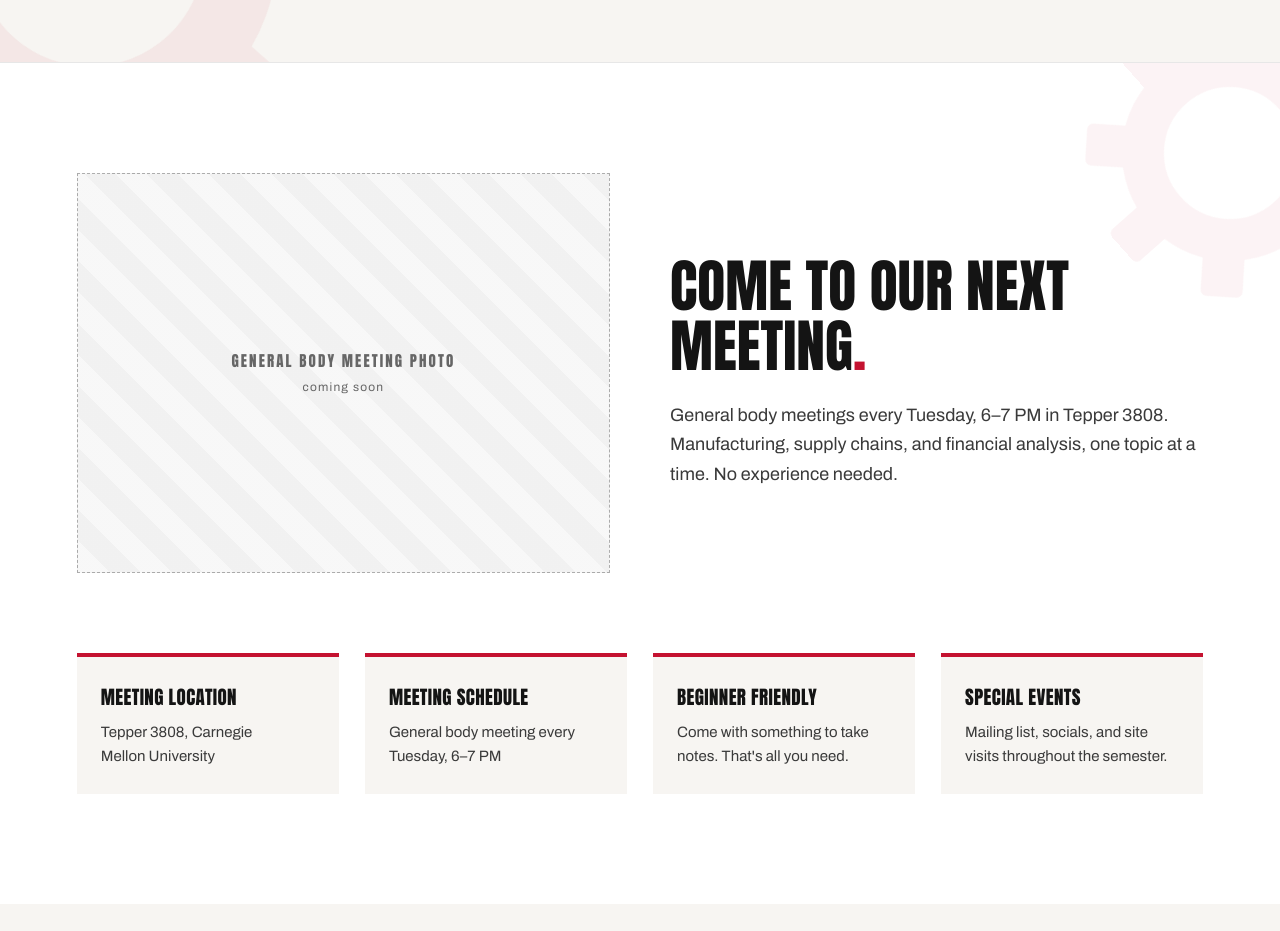
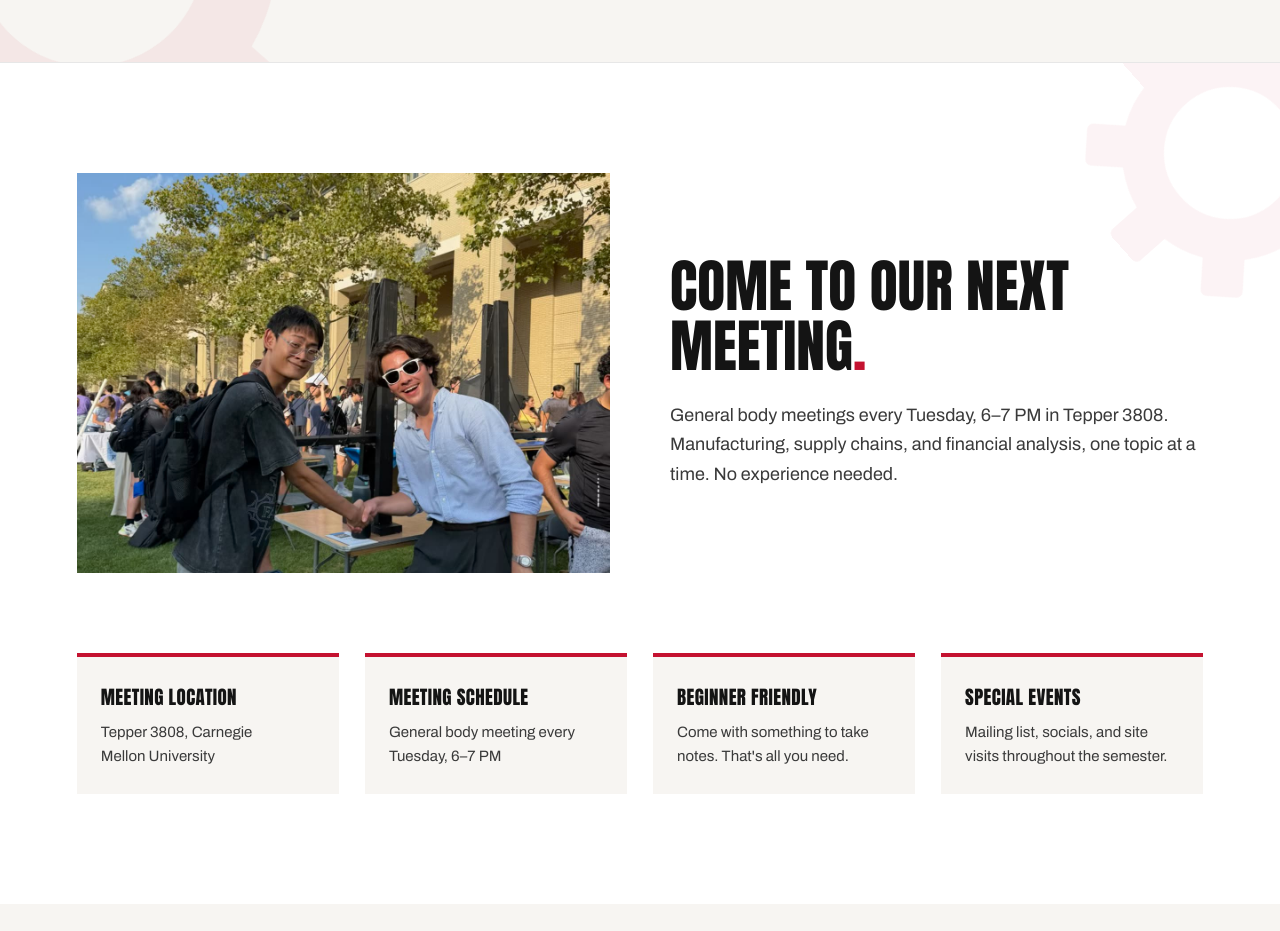
Before and after one commit to malayon22/cmu-industrial-club, a plain HTML site: page index.html in a window 1280 px wide. Shown: the part 6465-7396 px from the top of the page. Drawn offline with Linux system fonts and the light colour scheme.

Commit message:
Second club fair photo fills the meetings image slot
Co-Authored-By: Claude Fable 5 <noreply@anthropic.com>

```diff
--- a/index.html
+++ b/index.html
@@ -347,8 +347,8 @@
   <div class="gear-wm" data-gear="300" data-fill="#C41230" data-dir="-1" style="right:-100px;top:-60px;opacity:.05"></div>
   <div class="container">
     <div class="grid-2 meetings-intro">
-      <div class="photo-slot photo-slot--400" data-reveal="plate" role="img" aria-label="Photo coming soon: general body meeting">
-        <div class="photo-ph"><span>GENERAL BODY MEETING PHOTO</span><em>coming soon</em></div>
+      <div class="photo-slot photo-slot--400" data-reveal="plate">
+        <img src="assets/images/club-fair-2.jpg" alt="A club member welcoming a student with a handshake at the Industrial Club's fair table" style="width:100%;height:100%;object-fit:cover;object-position:50% 38%">
       </div>
       <div>
         <h2 class="h2 h2--sm" style="line-height:1.05" data-hover="heading" data-reveal="stamp">COME TO OUR NEXT MEETING<span class="accent">.</span></h2>
```
Also changed, not shown: assets/images/club-fair-2.jpg (added), 1 other file.
